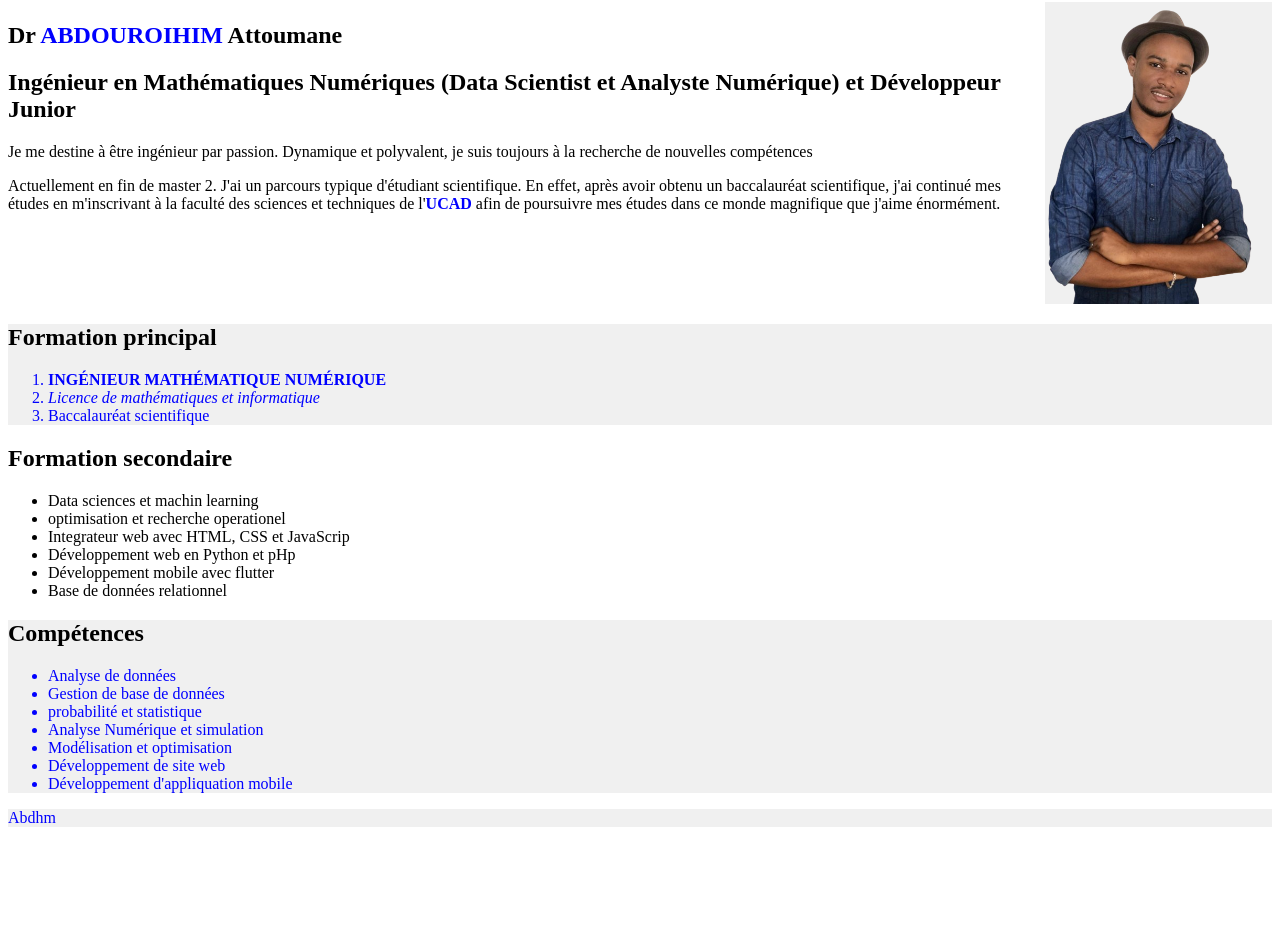
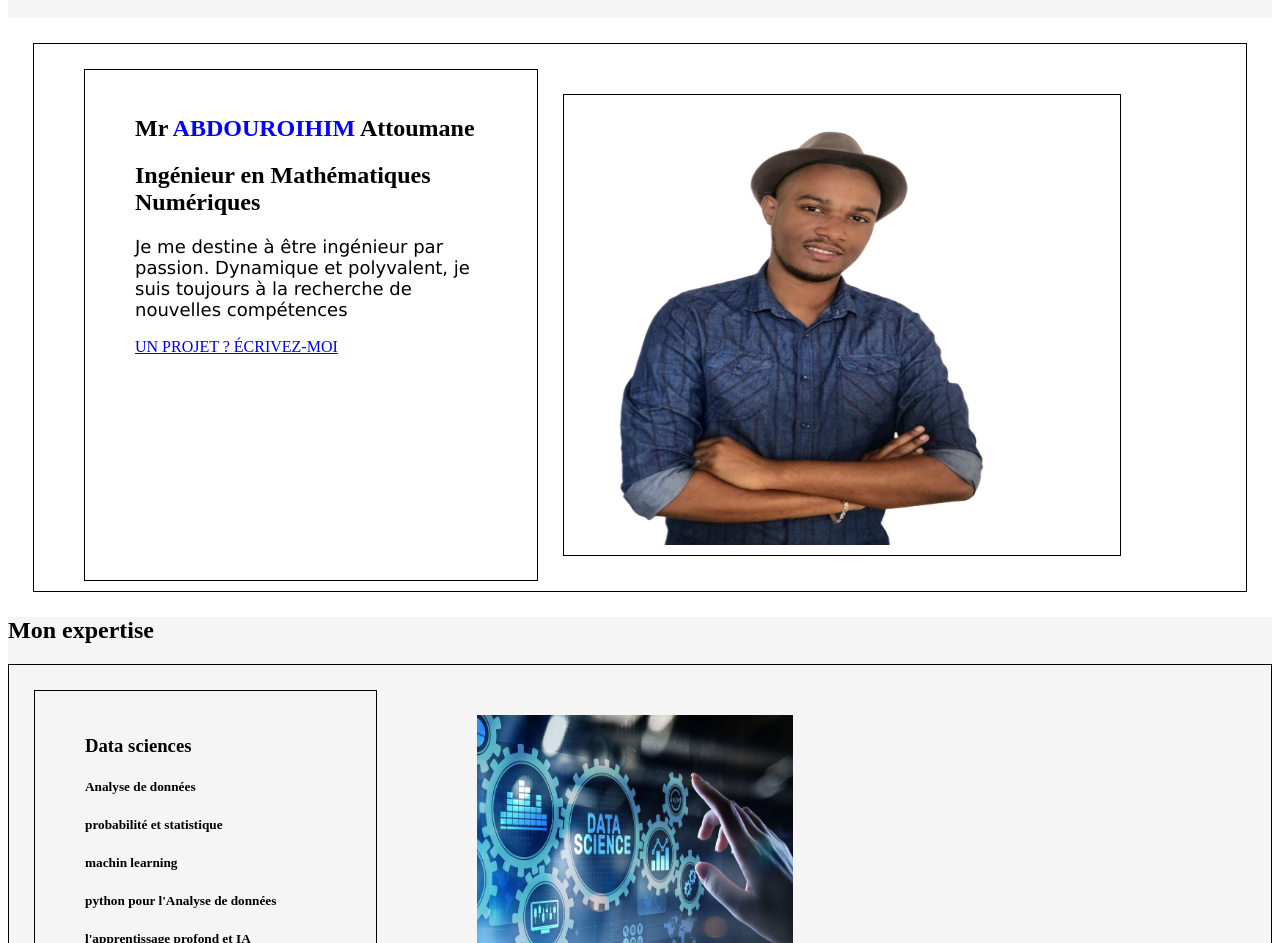
Before and after one commit to Abdouroihim-Attoumane/Abdhm, a plain HTML site: page index.html in a window 1280 px wide. Shown: the part 40-983 px from the top of the page. Before the commit the page ends 883 px from the top, so only its background shows below. Drawn offline with Linux system fonts and the light colour scheme.

Commit message:
structure de la page

```diff
--- a/css/style.css
+++ b/css/style.css
@@ -1,5 +1,56 @@
-header, footer, .formation, .competence {
-    background-color: rgb(240, 240, 240);
+header, footer{
+    background-color: rgb(245, 245, 245);
+    margin-bottom: 25px;
+    height: 50px;
+}
+body{
+  background-color: white;
+}
+p{
+   font-family: Verdana, Geneva, Tahoma, sans-serif;
+   font-size: large;
+   letter-spacing: normal;
+   word-spacing: normal;
+   line-height: normal;
+   text-align: left;
+}
+img{
+    width: 25%;
+    height: 250px;
+    padding: 25px 100px 10px 50px;
+    margin: 25px;
+}
+#partie_1 {
+    display: flex;
+    padding: 25px 100px 10px 50px;
+    margin: 25px;
+    border: 1px black solid;
+
+}
+#partie_2{
+    background-color: rgb(245, 245, 245);;
+    /* padding: 25px 100px 10px 50px;
+     margin: 25px;
+    border: 1px black solid; */
+
+}
+.position{
+    display: flex;
+    border: 1px black solid;
+}
+.texte_boite{
+    padding: 25px 100px 10px 50px;
+    margin: 25px;
+    border: 1px black solid;
+}
+#presentation {
+    padding: 25px 50px 0px 50px;
+    border: 1px black solid;
+}
+#Profil_photo{
+    width: 125%;
+    height: 425px;
+    border: 1px black solid;
 }
 
 .profil {
@@ -8,9 +59,7 @@ header, footer, .formation, .competence {
     background-color: rgb(240, 240, 240);
 }
 
-.moi {
-    display: flex;
-}
+
 
 .logo{
     color: blue;
--- a/index.html
+++ b/index.html
@@ -9,38 +9,71 @@
 
 <body>
     <header>
-        <p class="logo"><span>Abdhm</p>
+        <a href="index.html">Abdhm</a>
     </header>
     <main>
-        <section class="moi">
-            <div>
-                <h1>Dr <strong>Abdouroihim</strong> Attoumane</h1>
-                <h2>Ingénieur en Mathématiques Numériques (Data Scientist et Analyste Numérique) et Développeur Junior
-                </h2>
+        <section id="partie_1">
+            <div id="presentation">
+                <h1>Mr <strong>Abdouroihim</strong> Attoumane</h1>
+                <h2>Ingénieur en Mathématiques Numériques </h2>
                 <p>Je me destine à être ingénieur par passion.
                     Dynamique et polyvalent, je suis toujours à la
                     recherche de nouvelles compétences
                 </p>
-                <p>Actuellement en fin de master 2. J'ai un parcours typique d'étudiant scientifique. En effet, après
-                    avoir
-                    obtenu un baccalauréat scientifique, j'ai continué mes études en m'inscrivant à la faculté des
-                    sciences
-                    et techniques de l'<strong>UCAD</strong> afin de poursuivre mes études dans ce monde magnifique que j'aime
-                    énormément.
-                </p>
+                <a href="index.html">UN PROJET ? ÉCRIVEZ-MOI</a>
+
             </div>
-            <img class="profil" src="image/Abdhm_cv.png" alt=" Mon Portrait ">
+            <img id="Profil_photo" src="image/Abdhm_cv.png" alt=" Mon Portrait ">
         </section>
-        <section class="formation">
+        <section id="partie_2">
+            <h2>Mon expertise</h2>
+            <div class="position">
+                <div class="texte_boite">
+                    <h3>Data sciences</h3>
+                    <h5>Analyse de données</h5>
+                    <h5>probabilité et statistique</h5>
+                    <h5>machin learning</h5>
+                    <h5>python pour l'Analyse de données</h5>
+                    <h5>l'apprentissage profond et IA</h5>
+                </div>
+                <img src="image/data-science.jpg" alt="Data science">
+            </div>
+
+            <div class="position">
+                <img src="image/Analyse_Numerique.png" alt="Analyse Numérique">
+                <div class="texte_boite">
+                    <h3>Analyse Numérique</h3>
+                    <h5>Modelisation et optimisation</h5>
+                    <h5>simulation</h5>
+                    <h5>recherche operationel</h5>
+                </div>
+            </div>
+            <div class="position">
+                <div class="texte_boite">
+                    <h3>Développement fulstak web et mobile</h3>
+                    <h5>Html et css</h5>
+                    <h5>python</h5>
+                    <h5>pHp</h5>
+                    <h5>MySQL</h5>
+                    <h5>JavaScrip</h5>
+                    <h5>flutter</h5>
+                </div>
+                <img src="image/developpeur.jpg" alt="developpeur">
+            </div>
+
+            <div>
+                <h3>chez de PROJET</h3>
+            </div>
+        </section>
+        <section class="partie_3">
             <h2>Formation principal</h2>
             <ol>
-                <li class="IMN"><strong>Ingénieur Mathématique Numérique</strong></li>
-                <li class="MI"><em>Licence de mathématiques et informatique</em></li>
-                <li class="bac">Baccalauréat scientifique</li>
+                <li>Ingénieur Mathématique Numérique</li>
+                <li>Licence de mathématiques et informatique</li>
             </ol>
         </section>
-        <section>
-            <h2 class="formation2">Formation secondaire</h2>
+        <section class="partie_3">
+            <h2>Formation secondaire</h2>
             <ul>
                 <li>Data sciences et machin learning</li>
                 <li>optimisation et recherche operationel </li>
@@ -50,21 +83,29 @@
                 <li>Base de données relationnel</li>
             </ul>
         </section>
-        <section class="competence">
-            <h2>Compétences</h2>
-            <ul>
-                <li class="IMN">Analyse de données</li>
-                <li class="IMN">Gestion de base de données</li>
-                <li class="IMN">probabilité et statistique</li>
-                <li class="IMN">Analyse Numérique et simulation</li>
-                <li class="IMN">Modélisation et optimisation</li>
-                <li class="IMN">Développement de site web</li>
-                <li class="IMN">Développement d'appliquation mobile</li>
-            </ul>
-        </section>
+
+        <table>
+            <caption>liste des etudiant</caption>
+            <th>
+            <td>Nom</td>
+            <td>Prenom</td>
+            <td>Adresse</td>
+            </th>
+            <tr>
+                <td>ab</td>
+                <td>ac</td>
+                <td>ad</td>
+            </tr>
+            <tr>
+                <td>dr</td>
+                <td>dt</td>
+                <td>dv</td>
+            </tr>
+
+        </table>
     </main>
     <footer>
-        <p class="logo">Abdhm</p>
+        <a href="index.html">Abdhm</a>
     </footer>
 </body>
 
```
Also changed, not shown: image/Analyse_Numerique.png (added), image/body.jpeg (added), image/data-science.jpg (added), image/developpeur.jpg (added).
